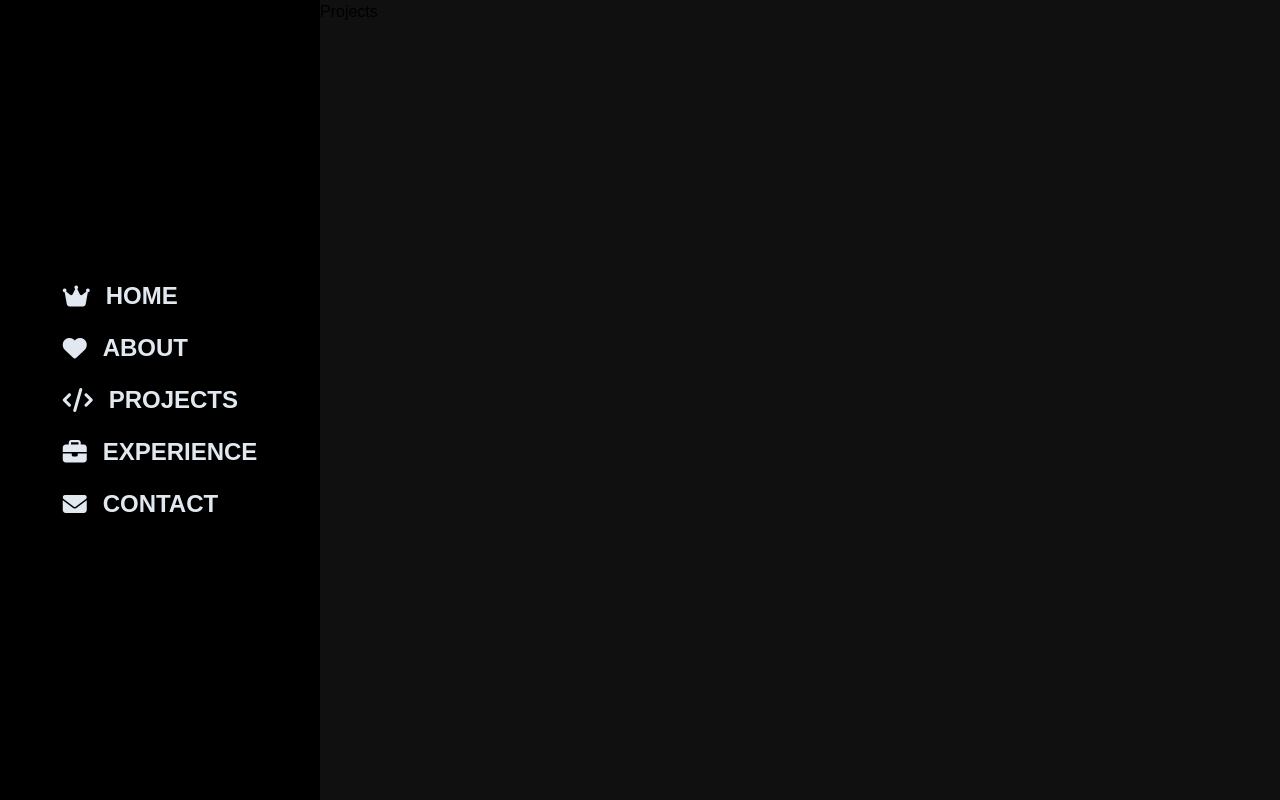
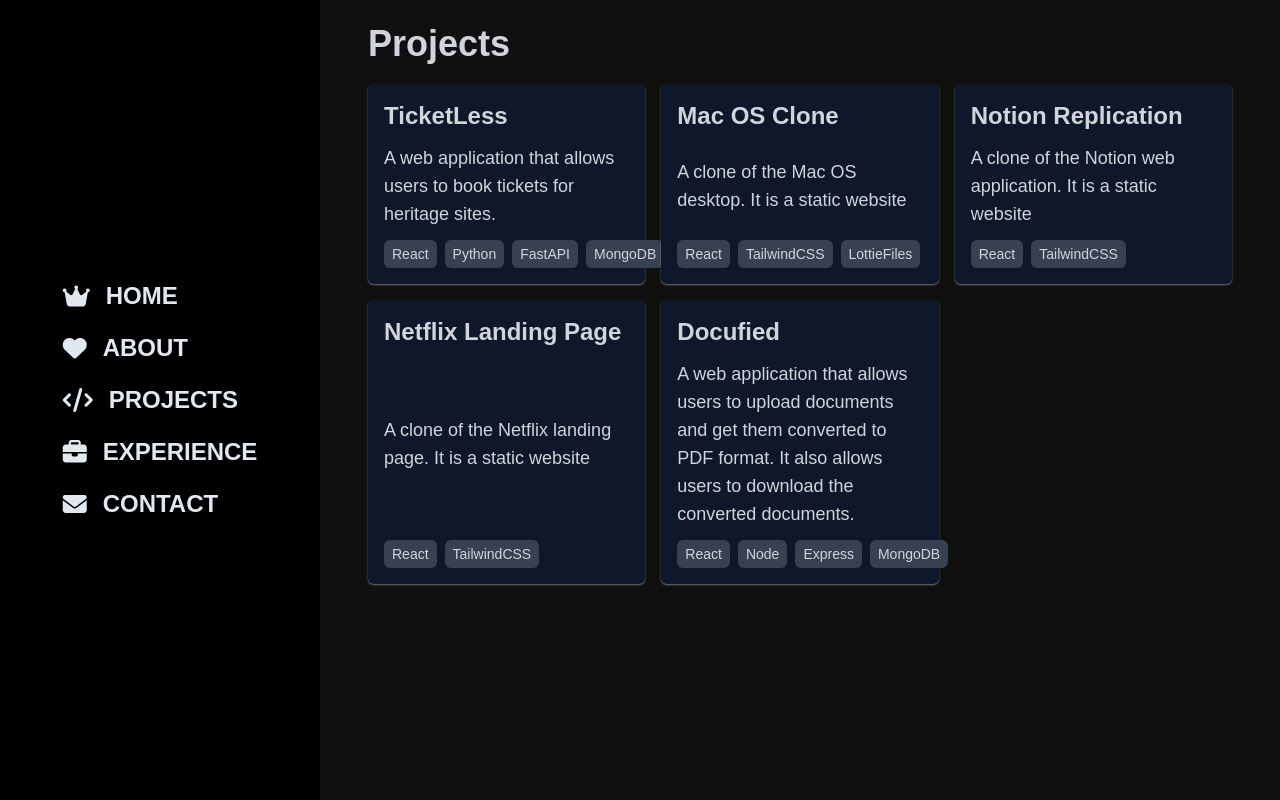
Before and after one commit to localhostd3veloper/portfolio, a React (Create React App) app: page /projects in a window 1280 px wide. Built offline with nearby package versions, Linux system fonts and the light colour scheme.

Commit message:
Projects Section

```diff
--- a/src/App.tsx
+++ b/src/App.tsx
@@ -12,7 +12,7 @@ function App() {
       <Route
         render={({ location }) => (
           <TransitionGroup>
-            <CSSTransition key={location.key} timeout={300} classNames="fade">
+            <CSSTransition key={location.key} timeout={500} classNames="fade">
               <Switch>
                 <Route exact path="/">
                   <Body />
--- /dev/null
+++ b/src/components/ProjectCard.tsx
@@ -0,0 +1,31 @@
+interface Project {
+  name: string;
+  description: string;
+  techStack: string[];
+  projectURL: string;
+}
+
+function ProjectCard({ project }: { project: Project }) {
+  return (
+    <div className="bg-slate-900 rounded-md p-4 flex flex-col justify-between gap-3 shadow-sm shadow-gray-300/50 hover:shadow-lg duration-500 transition-all">
+      <h1 className="text-2xl font-semibold hover:text-gray-600 duration-500">
+        <a href={project.projectURL} rel="noreferrer" target="_blank">
+          {project.name}
+        </a>
+      </h1>
+      <p className="text-lg">{project.description}</p>
+      <div className="flex flex-row">
+        {project.techStack.map((stack, index) => (
+          <span
+            key={index}
+            className="bg-gray-700 rounded-md px-2 py-1 text-sm mr-2"
+          >
+            {stack}
+          </span>
+        ))}
+      </div>
+    </div>
+  );
+}
+
+export default ProjectCard;
--- a/src/components/Projects.tsx
+++ b/src/components/Projects.tsx
@@ -1,5 +1,17 @@
+import { projectsData } from "../static/static-data";
+import ProjectCard from "./ProjectCard";
+
 function Projects() {
-  return <div className="w-3/4">Projects</div>;
+  return (
+    <div className="page px-12 py-6 h-screen text-gray-300 ">
+      <h1 className="text-4xl font-semibold">Projects</h1>
+      <div className="grid grid-cols-1 md:grid-cols-2 lg:grid-cols-3 gap-4 mt-5">
+        {projectsData.map((project, index) => (
+          <ProjectCard key={index} project={project} />
+        ))}
+      </div>
+    </div>
+  );
 }
 
 export default Projects;
--- a/src/static/static-data.ts
+++ b/src/static/static-data.ts
@@ -56,3 +56,39 @@ export const sidebarOptions = [
     icon: "fas fa-envelope",
   },
 ];
+
+export const projectsData = [
+  {
+    name: "TicketLess",
+    description:
+      "A web application that allows users to book tickets for heritage sites.",
+    techStack: ["React", "Python", "FastAPI", "MongoDB"],
+    projectURL: "https://devcubes-ticketless.web.app/",
+  },
+  {
+    name: "Mac OS Clone",
+    description: "A clone of the Mac OS desktop. It is a static website",
+    techStack: ["React", "TailwindCSS", "LottieFiles"],
+    projectURL: "https://mac-os-clone-ten.vercel.app/",
+  },
+  {
+    name: "Notion Replication",
+    description:
+      "A clone of the Notion web application. It is a static website",
+    techStack: ["React", "TailwindCSS"],
+    projectURL: "https://notion-replication.vercel.app/",
+  },
+  {
+    name: "Netflix Landing Page",
+    description: "A clone of the Netflix landing page. It is a static website",
+    techStack: ["React", "TailwindCSS"],
+    projectURL: "https://netflix-clone-2022-chi.vercel.app/",
+  },
+  {
+    name: "Docufied",
+    description:
+      "A web application that allows users to upload documents and get them converted to PDF format. It also allows users to download the converted documents.",
+    techStack: ["React", "Node", "Express", "MongoDB"],
+    projectURL: "https://devcubes-docufied.web.app/",
+  },
+];
```
